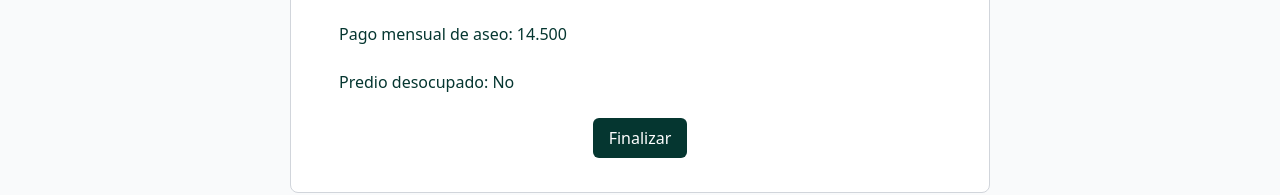
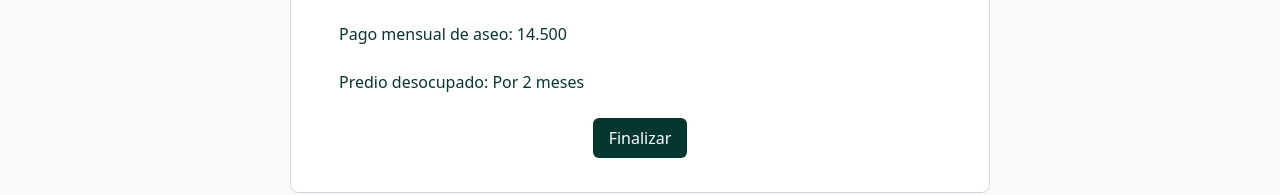
Before and after one commit to JesusPaladinez/request-vacant-property-urbaser, a React (Vite) app: page /historial-facturacion in a window 1280 px wide. Shown: the part 731-926 px from the top of the page. Built offline with nearby package versions, Linux system fonts and the light colour scheme.

Commit message:
Vacant property

```diff
--- a/src/pages/BillingHistory.jsx
+++ b/src/pages/BillingHistory.jsx
@@ -40,7 +40,7 @@ export default function BillingHistory() {
         <p><span className='font-medium'>Unidades comerciales: </span>0</p>
         <p><span className='font-medium'>Estrato: </span>1</p>
         <p><span className='font-medium'>Pago mensual de aseo: </span>14.500</p>
-        <p><span className='font-medium'>Predio desocupado: </span>No</p>
+        <p><span className='font-medium'>Predio desocupado: </span>Por 2 meses</p>
         <div className='flex justify-center' onClick={handleFinish}>
             <button className='bg-urbaser-1 px-4 py-2 rounded-md text-white hover:text-urbaser-2'>Finalizar</button>
         </div>
```
